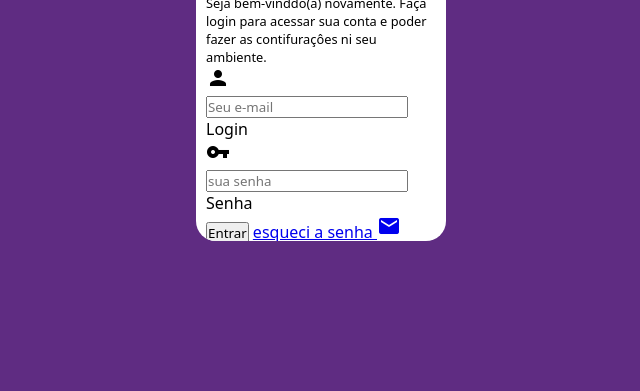
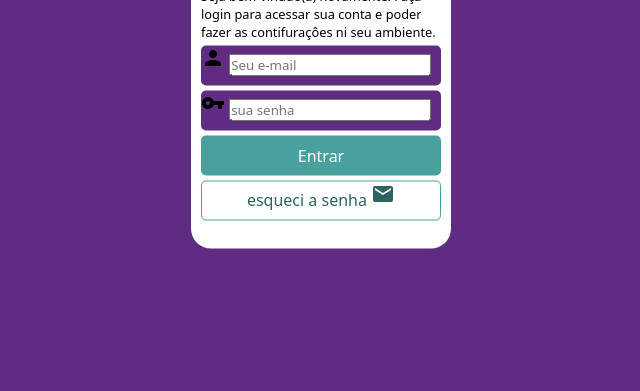
Before and after one commit to Romulop90/projeto-login, a plain HTML site: page index.html in a window 1280 px wide. Shown: the part 409-800 px from the top of the page, without its empty margins (319-959 px from the left). Drawn offline with Linux system fonts and the light colour scheme.

Commit message:
ediçoes de formulario

```diff
--- a/estilos/style.css
+++ b/estilos/style.css
@@ -34,8 +34,8 @@ section#log {
   overflow: hidden;
 
   background-color: white;
-  width: 250px;
-  height: 500px;
+  width: 260px;
+  height: 515px;
   border-radius: 20px;
   box-shadow: 0px 0px 0px rgba(0, 0, 0, 0.45);
 
@@ -64,3 +64,50 @@ div#formulario > h1 {
 div#formulario > p {
   font-size: 0.8em;
 }
+
+form > div.campo{
+  background-color: #5f2c82;
+  display: block;
+  width: 100%;
+  height: 40px;
+  border-radius: 5px;
+  margin: 5px 0px;
+}
+
+div.campo > label{
+  display: none;
+}
+
+form > input[type="submit"] {
+  display: block;
+  font-size: 1em;
+  width: 100%;
+  height: 40px;
+  background-color: #49a09d;
+  color: white;
+  border: none;
+  border-radius: 5px;
+  cursor: pointer;
+}
+
+form > input[type="submit"]:hover {
+  background-color: #2d6462;
+}
+
+form > a.botao{
+  display: block;
+  text-decoration: none;
+  font-size: 1em;
+  width: 100%;
+  height: 40px;
+  border: #6cd3cf;
+  color: #2d6462;
+  border: 1px solid #49a09d;
+  border-radius: 5px;
+  margin-top: 5px;
+  text-align: center;
+}
+
+form > a.botao:hover{
+  background-color: #6cd3cf;
+}
--- a/index.html
+++ b/index.html
@@ -31,7 +31,7 @@
             <label for="isenha">Senha</label>
           </div>
           <input type="submit" value="Entrar">
-          <a href="esqueci.html">
+          <a href="esqueci.html" class="botao">
             esqueci a senha <i class="material-icons">mail</i>
           </a>
         </form>
```
